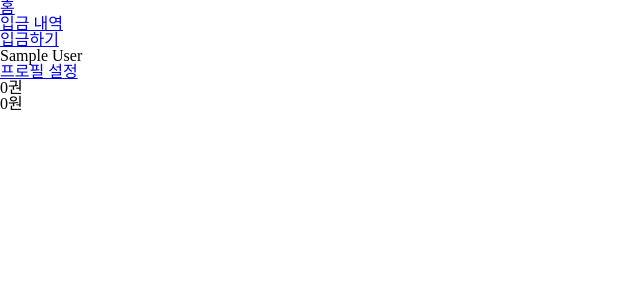
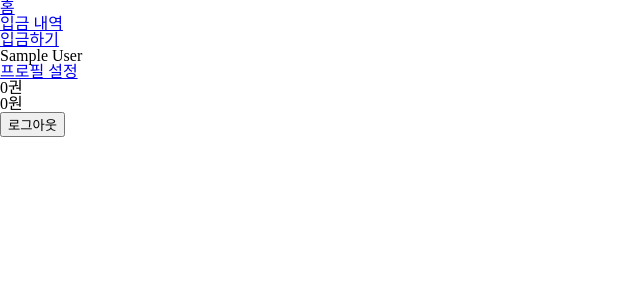
Before and after one commit to no-pla/book-bank, a Next.js app: page / in a window 1280 px wide. Shown: the top 300 px of the page, without its empty margins (0-640 px from the left). Built offline with nearby package versions, Linux system fonts and the light colour scheme; no server answers; data requests are answered from the project's data file; sample sign-in values are in the browser's storage.

Commit message:
✨ 로그아웃 기능 추가 #1 #20 @no-pla

```diff
--- a/src/pages/index.tsx
+++ b/src/pages/index.tsx
@@ -2,6 +2,8 @@ import Link from "next/link";
 import { useEffect } from "react";
 import { useQueryClient } from "react-query";
 import useUser from "@/components/Hooks/useUser";
+import { signOut } from "firebase/auth";
+import { auth } from "@/share/firebase";
 
 export default function Home({ currentUser }: any) {
   const queryClient = useQueryClient();
@@ -10,6 +12,15 @@ export default function Home({ currentUser }: any) {
   useEffect(() => {
     queryClient.invalidateQueries("getReadBookInfo");
   }, []);
+
+  const onSignOut = async () => {
+    try {
+      await signOut(auth);
+    } catch (error) {
+      console.log(error);
+      alert("로그아웃 실패했습니다.");
+    }
+  };
 
   return (
     <>
@@ -24,6 +35,7 @@ export default function Home({ currentUser }: any) {
           .toLocaleString("ko-KR")}
         원
       </div>
+      <button onClick={onSignOut}>로그아웃</button>
     </>
   );
 }
```
